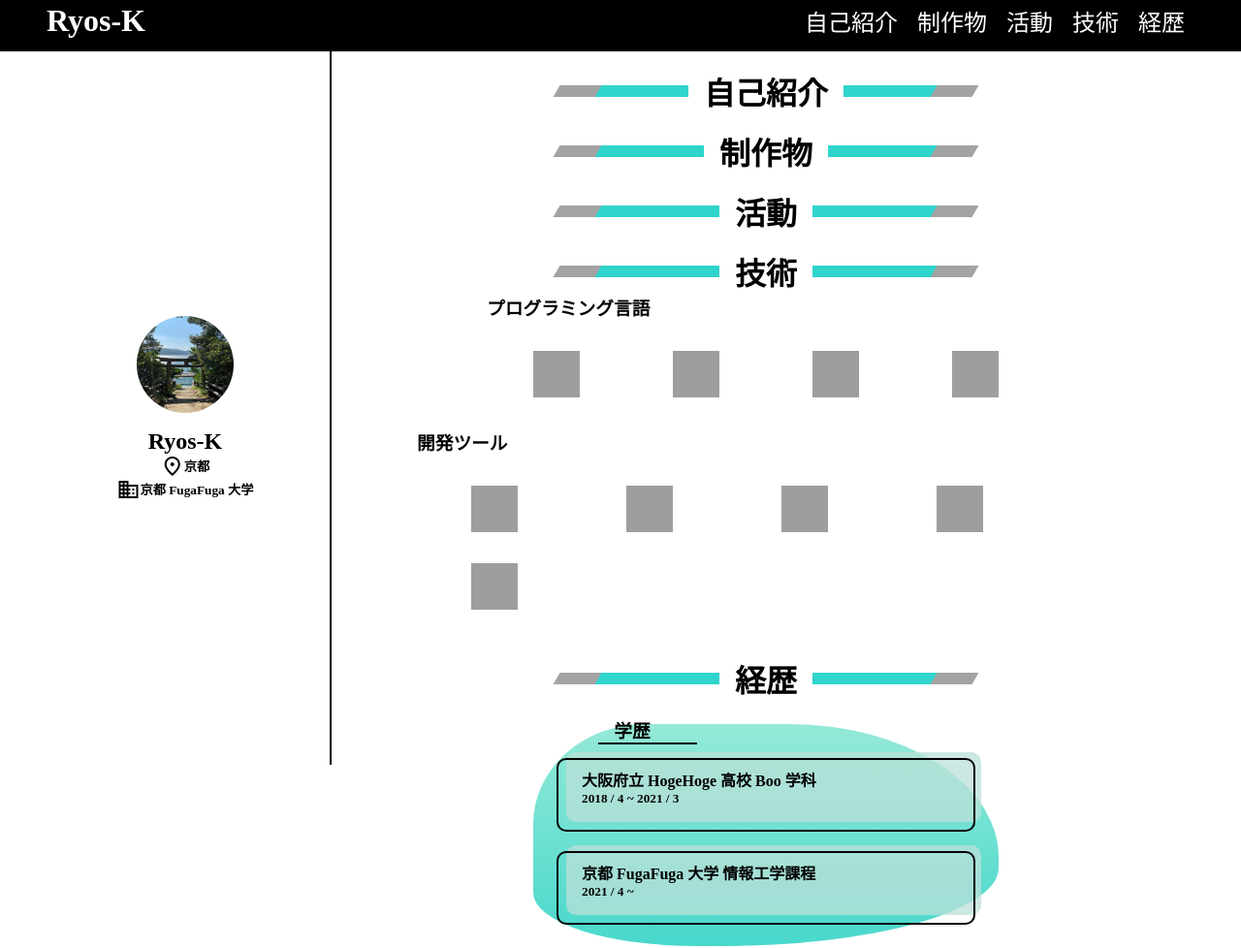
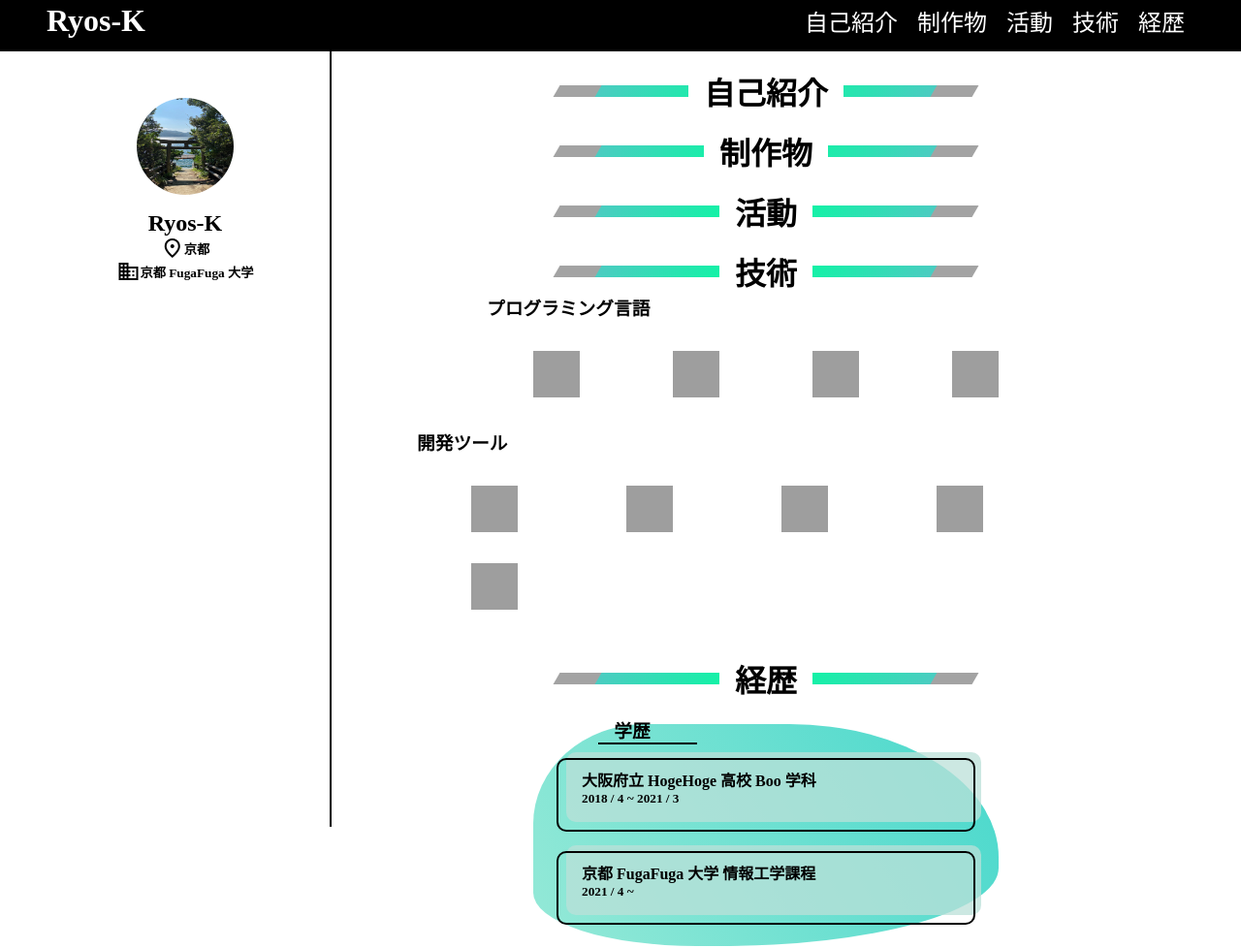
Before and after one commit to Ryos-K/ryos-k.github.io, a plain HTML site: page docs/index.html in a window 1280 px wide. Shown: the part 11-989 px from the top of the page at 97% size. Drawn offline with nearby package versions, Linux system fonts and the light colour scheme; some packages are replaced by stand-ins of ours; grey boxes are pictures that could not be loaded.

Commit message:
feat: Add radical-gradient to section title

```diff
--- a/docs/index.html
+++ b/docs/index.html
@@ -28,7 +28,7 @@
     </header>
     <main>
         <div class="main-content">
-            <section class="home">
+            <aside class="home">
                 <div class="home-content">
                     <div class="profile">
                         <img src="images/profile.jpg" alt="プロフィール画像">
@@ -43,7 +43,7 @@
                         </div>
                     </div>
                 </div>
-            </section>
+            </aside>
 
             <article>
                 <section id="about">
--- a/docs/style.css
+++ b/docs/style.css
@@ -115,7 +115,7 @@ section {
     width: max(40%, 200px);
     height: 12px;
     transform: skew(-30deg);
-    background-color: rgb(47, 212, 204);
+    background: radial-gradient(circle, rgb(0, 255, 157) 0%, rgb(75, 204, 193) 100%);
 }
 
 /*
@@ -232,7 +232,7 @@ article {
     left: -24px;
     width: calc(100% + 48px);
     height: calc(100%);
-    background: linear-gradient(0deg, rgb(72, 216, 204) 0%, rgb(149, 233, 215) 100%);
+    background: linear-gradient(-120deg, rgb(72, 216, 204) 0%, rgb(149, 233, 215) 100%);
     z-index: -1;
 }
 
```
